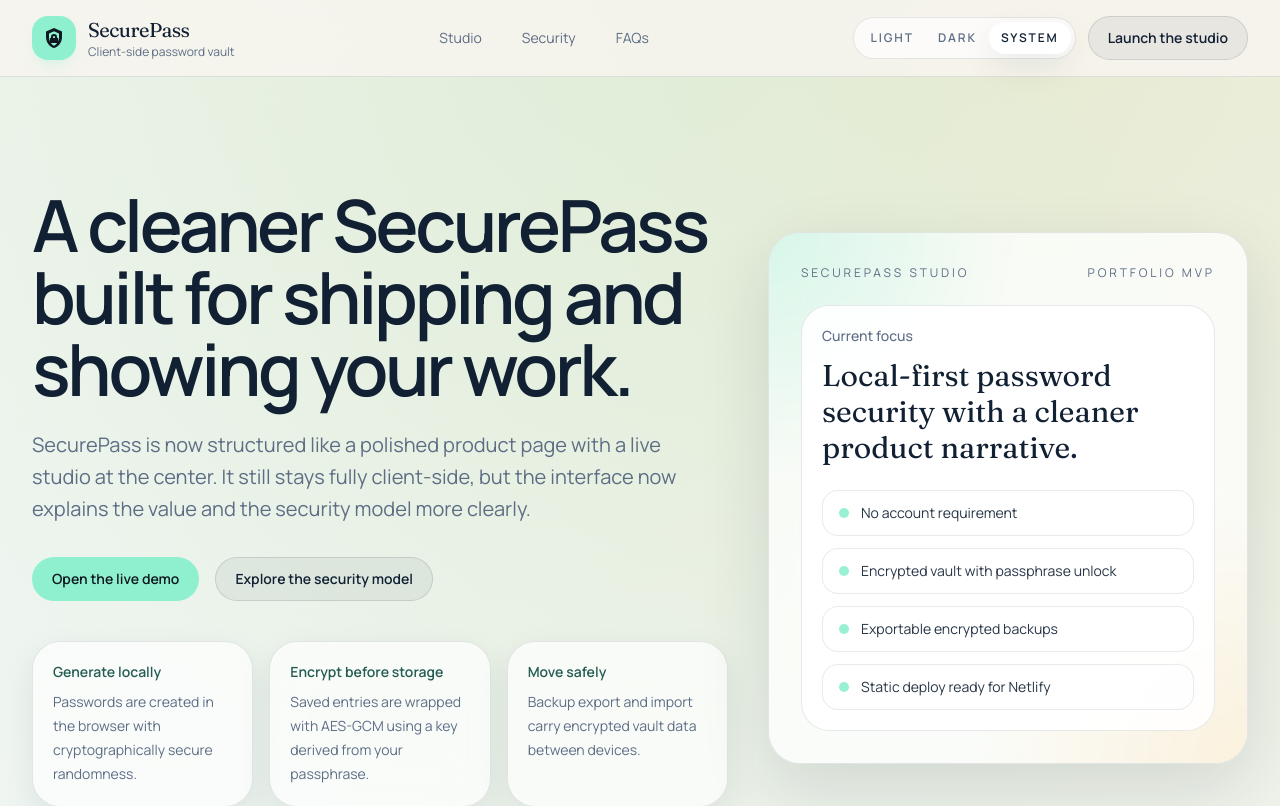
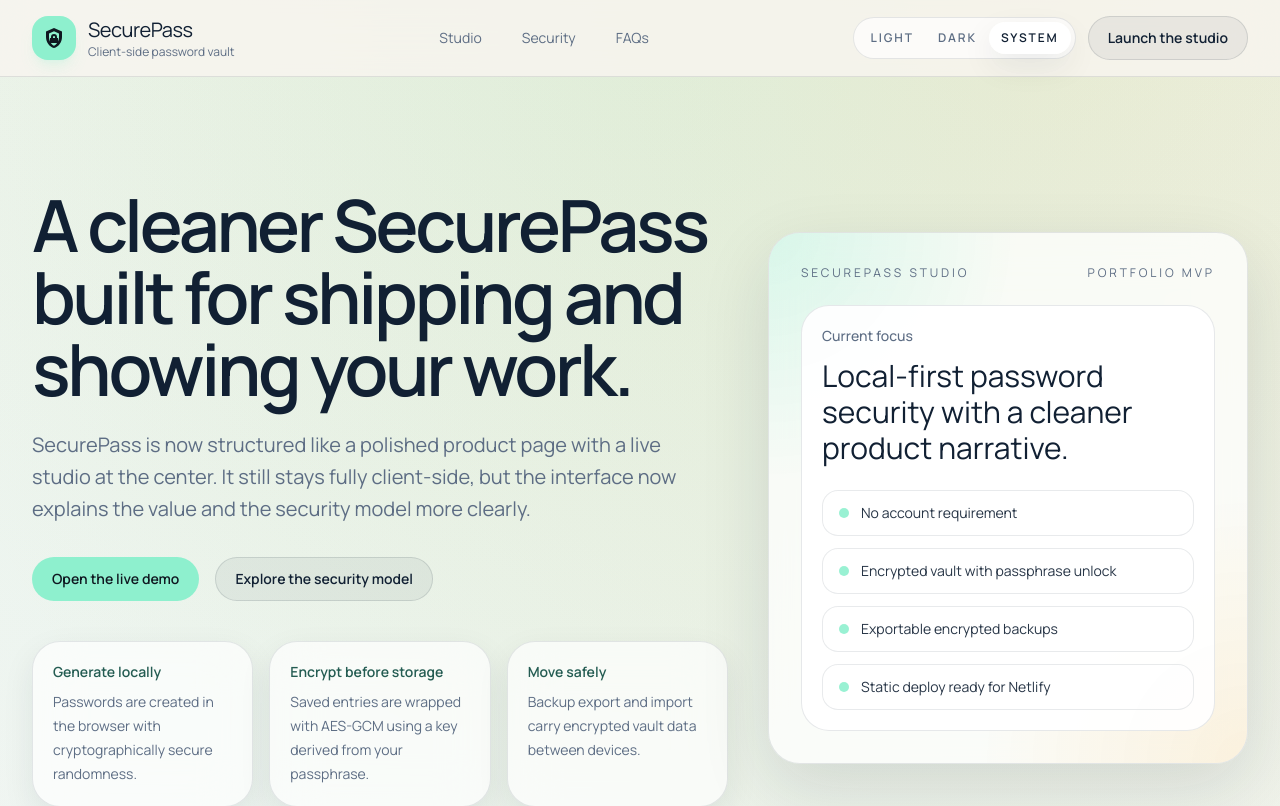
Before and after one commit to JDRGit/securepass, a Next.js app: page / in a window 1280 px wide. Shown: the top 806 px of the page. Built offline with nearby package versions, Linux system fonts and the light colour scheme.

Commit message:
Use Manrope across the site

```diff
--- a/src/app/globals.css
+++ b/src/app/globals.css
@@ -4,7 +4,7 @@
 
 @theme {
   --font-sans: var(--font-manrope);
-  --font-display: var(--font-fraunces);
+  --font-display: var(--font-manrope);
 
   --color-cream-50: #fbf6ef;
   --color-cream-100: #f5ead7;
--- a/src/app/layout.tsx
+++ b/src/app/layout.tsx
@@ -1,5 +1,5 @@
 import type { Metadata } from 'next'
-import { Fraunces, Manrope } from 'next/font/google'
+import { Manrope } from 'next/font/google'
 
 import './globals.css'
 
@@ -34,11 +34,6 @@ const manrope = Manrope({
   display: 'swap',
 })
 
-const fraunces = Fraunces({
-  subsets: ['latin'],
-  variable: '--font-fraunces',
-  display: 'swap',
-})
 
 export const metadata: Metadata = {
   title: {
@@ -57,7 +52,7 @@ export default function RootLayout({
   return (
     <html
       lang="en"
-      className={`${manrope.variable} ${fraunces.variable}`}
+      className={manrope.variable}
       suppressHydrationWarning
     >
       <head>
```
